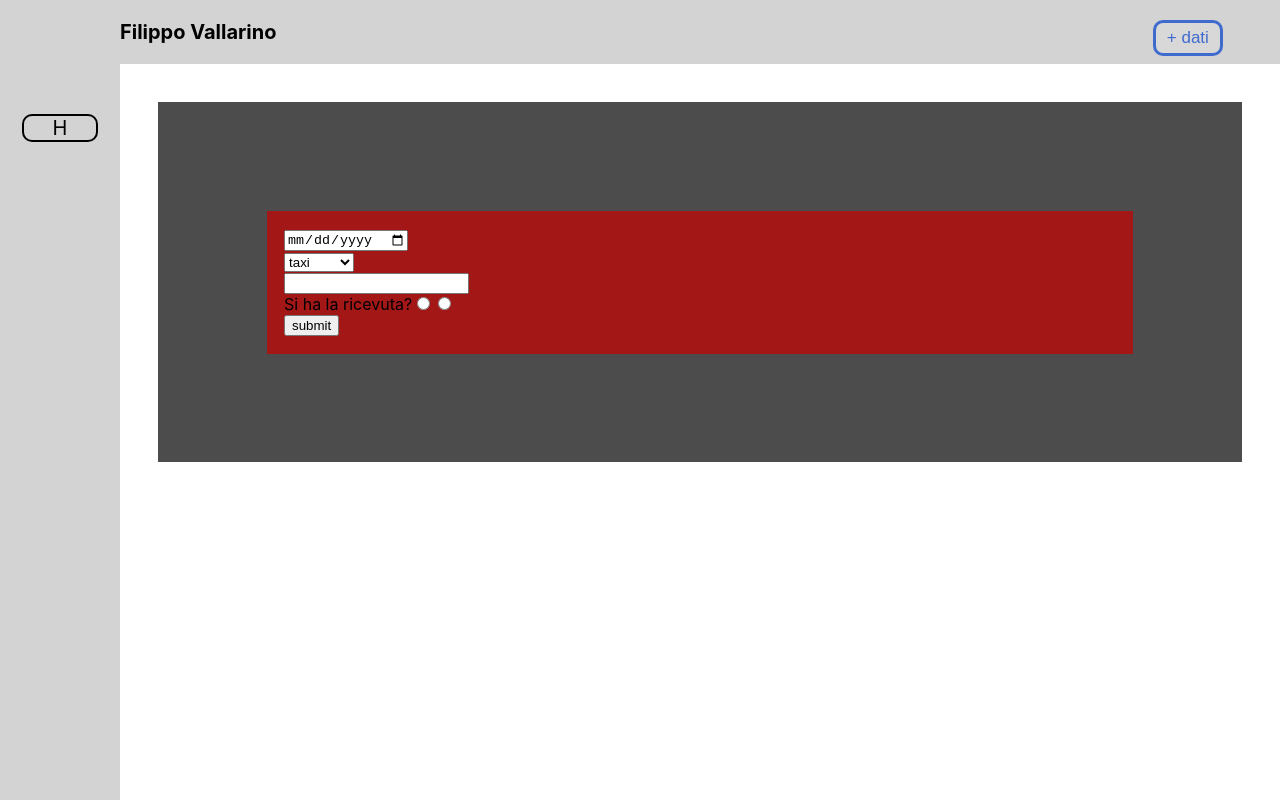
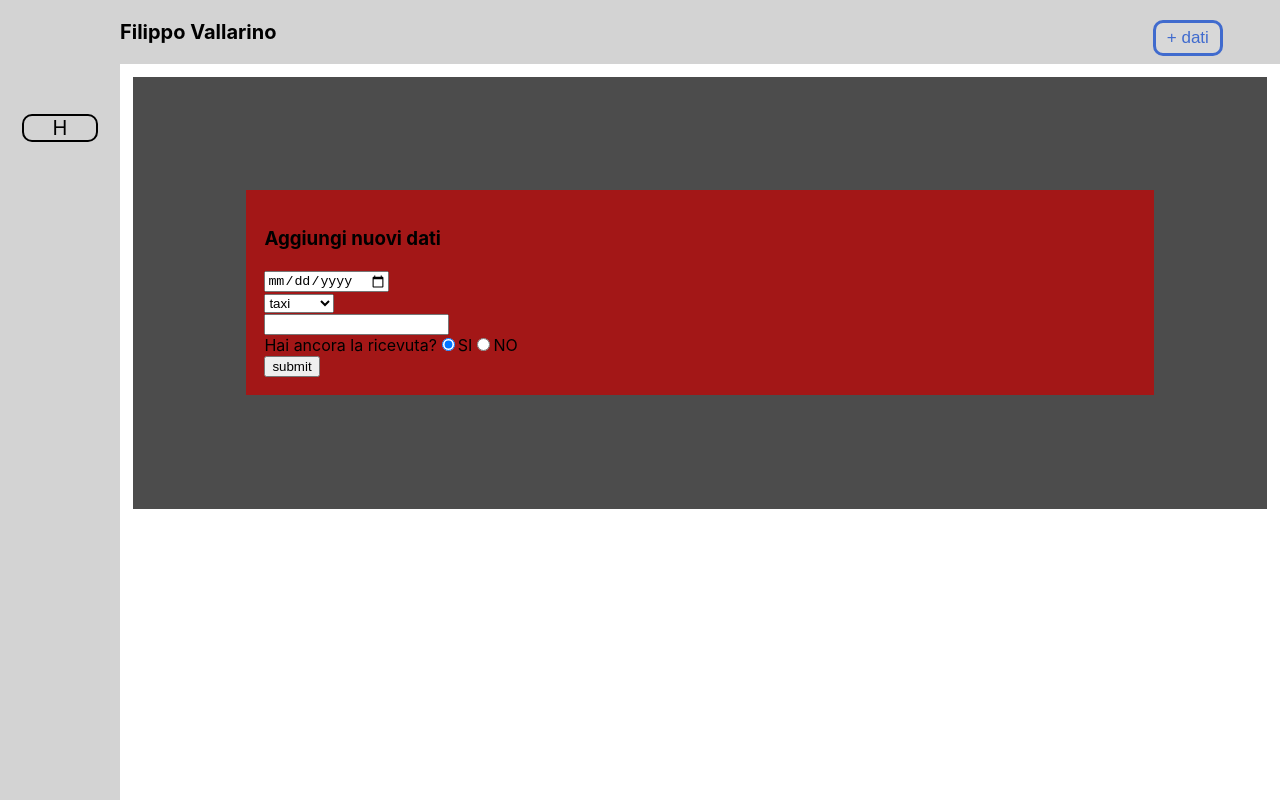
Before and after one commit to Dagon-n/React_rimborsoSpese, a React (Create React App) app: page / in a window 1280 px wide. Built offline with nearby package versions, Linux system fonts and the light colour scheme.

Commit message:
enhanced form

```diff
--- a/src/Components/MainScreen/FormAggiungiDati/FormAggiungiDati.js
+++ b/src/Components/MainScreen/FormAggiungiDati/FormAggiungiDati.js
@@ -25,7 +25,7 @@ export default function FormAggiungiDati(props) {
 
     const handleSubmit = (e) => {
         e.preventDefault()
-        console.log('data: ' + data, 'tipoSpesa: ' + tipoSpesa, 'importo: ' + importo)
+        console.log('data: ' + data, 'tipoSpesa: ' + tipoSpesa, 'ricevuta: ' + ricevuta,'importo: ' + importo)
         array.push({'data':data, 'tipoSpesa':tipoSpesa, 'importo':importo})
         console.log(array)
     }
@@ -33,7 +33,9 @@ export default function FormAggiungiDati(props) {
 
     return (
         <div className='containerForm'>
-            <form className="formAggiungiDati" onSubmit={handleSubmit}>
+            <form className="formAggiungiDati" onSubmit={handleSubmit} required>
+
+                <h3 className='formTitolo'>Aggiungi nuovi dati</h3>
 
                 <input type="date" onChange={handleDataChange}></input><br></br>
 
@@ -45,9 +47,11 @@ export default function FormAggiungiDati(props) {
 
                 <input type="text" onChange={handleImportoChange}></input><br></br>
 
-                <label htmlFor='ricevuta'>Si ha la ricevuta?</label>
-                    <input type="radio" name='ricevuta' id="ricevuta"></input>
-                    <input type="radio" name='ricevuta' id="ricevuta"></input><br></br>
+                <label>Hai ancora la ricevuta?</label>
+                    <input type="radio" name='ricevuta' id='si' onChange={()=>setRicevuta('si')} defaultChecked />
+                    <label htmlFor='si'>SI</label>
+                    <input type="radio" name='ricevuta' id='no' onChange={()=>setRicevuta('no')} />
+                    <label htmlFor='no'>NO</label><br></br>
 
                 <input type='submit' value='submit' />
 
--- a/src/Components/MainScreen/mainScreen.css
+++ b/src/Components/MainScreen/mainScreen.css
@@ -1,6 +1,6 @@
 .mainScreen {
     display: block;
     margin-left: 120px;
-    padding: 3%;
+    padding: 1%;
     /* height: 100vh; */
 }
--- /dev/null
+++ b/src/Dati.js
@@ -0,0 +1 @@
+const dati = [];
```
